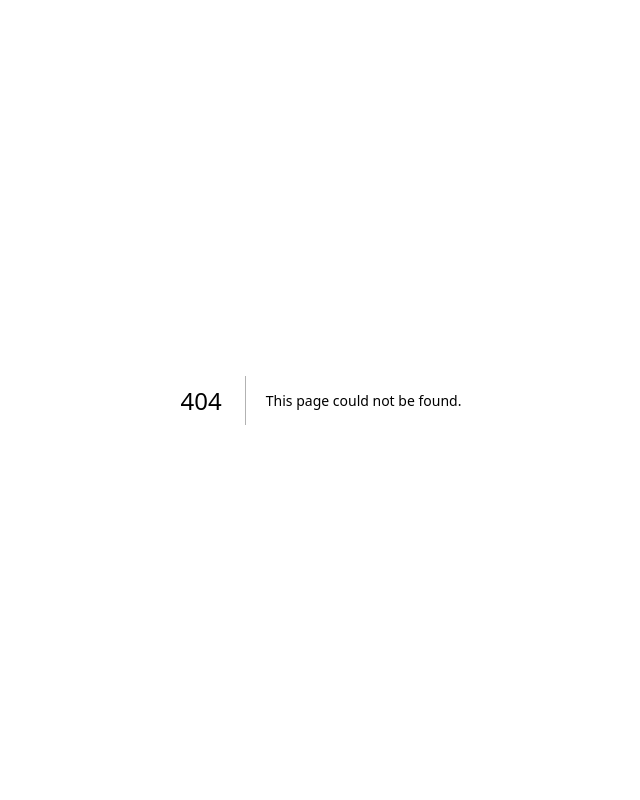
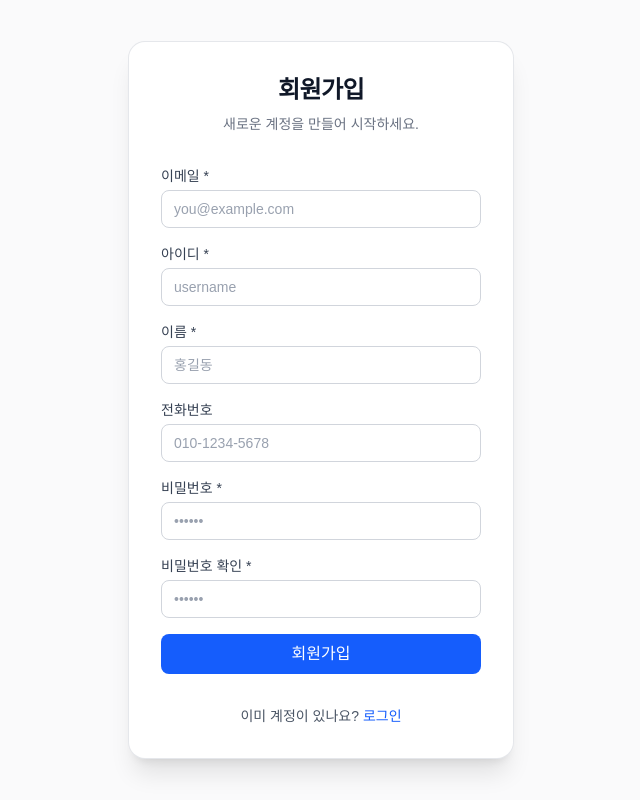
Before and after one commit to Team-INSERT/Inventory-bssm, a Next.js app: page /signup in a window 1280 px wide. Before the commit this address had no page. Shown: the whole page, without its empty margins (319-959 px from the left). Built offline with nearby package versions, Linux system fonts and the light colour scheme.

Commit message:
feat: 회원가입(signup) 페이지 추가

```diff
--- /dev/null
+++ b/src/app/signup/page.tsx
@@ -0,0 +1,261 @@
+"use client";
+
+import { useState } from "react";
+import { useRouter } from "next/navigation";
+import { signup } from "@/features/auth/api/actions";
+import { AlertCircle, CheckCircle } from "lucide-react";
+import Link from "next/link";
+
+export default function SignupPage() {
+  const router = useRouter();
+  const [loading, setLoading] = useState(false);
+  const [error, setError] = useState<string | null>(null);
+  const [success, setSuccess] = useState(false);
+  const [formData, setFormData] = useState({
+    email: "",
+    username: "",
+    password: "",
+    passwordConfirm: "",
+    fullName: "",
+    phoneNumber: "",
+  });
+
+  const handleChange = (e: React.ChangeEvent<HTMLInputElement>) => {
+    const { name, value } = e.target;
+    setFormData((prev) => ({ ...prev, [name]: value }));
+    setError(null);
+  };
+
+  const handleSubmit = async (e: React.FormEvent<HTMLFormElement>) => {
+    e.preventDefault();
+    setLoading(true);
+    setError(null);
+
+    // Validation
+    if (
+      !formData.email ||
+      !formData.username ||
+      !formData.password ||
+      !formData.fullName
+    ) {
+      setError("필수 항목을 모두 입력해주세요.");
+      setLoading(false);
+      return;
+    }
+
+    if (formData.password !== formData.passwordConfirm) {
+      setError("비밀번호가 일치하지 않습니다.");
+      setLoading(false);
+      return;
+    }
+
+    if (formData.password.length < 6) {
+      setError("비밀번호는 최소 6자 이상이어야 합니다.");
+      setLoading(false);
+      return;
+    }
+
+    try {
+      const result = await signup({
+        email: formData.email,
+        username: formData.username,
+        password: formData.password,
+        fullName: formData.fullName,
+        phoneNumber: formData.phoneNumber,
+      });
+
+      if (result.error) {
+        setError(result.error);
+      } else {
+        setSuccess(true);
+        setFormData({
+          email: "",
+          username: "",
+          password: "",
+          passwordConfirm: "",
+          fullName: "",
+          phoneNumber: "",
+        });
+        setTimeout(() => {
+          router.push(
+            "/login?message=회원가입이 완료되었습니다. 로그인해주세요.",
+          );
+        }, 2000);
+      }
+    } catch (err) {
+      setError(
+        err instanceof Error ? err.message : "회원가입 중 오류가 발생했습니다.",
+      );
+    } finally {
+      setLoading(false);
+    }
+  };
+
+  return (
+    <div className="flex min-h-screen items-center justify-center bg-gray-50/50 p-4 dark:bg-zinc-950">
+      <div className="w-full max-w-sm space-y-8 rounded-2xl bg-white p-8 shadow-xl ring-1 ring-gray-200 dark:bg-zinc-900 dark:ring-zinc-800">
+        <div className="text-center gap-2 flex flex-col">
+          <h2 className="text-2xl font-bold tracking-tight text-gray-900 dark:text-gray-100">
+            회원가입
+          </h2>
+          <p className="text-sm text-gray-500 dark:text-gray-400">
+            새로운 계정을 만들어 시작하세요.
+          </p>
+        </div>
+
+        {error && (
+          <div className="flex items-center gap-2 rounded-lg bg-red-50 p-3 text-sm text-red-600 dark:bg-red-950/50 dark:text-red-400">
+            <AlertCircle className="h-4 w-4 flex-shrink-0" />
+            <p>{error}</p>
+          </div>
+        )}
+
+        {success && (
+          <div className="flex items-center gap-2 rounded-lg bg-green-50 p-3 text-sm text-green-600 dark:bg-green-950/50 dark:text-green-400">
+            <CheckCircle className="h-4 w-4 flex-shrink-0" />
+            <p>회원가입이 완료되었습니다! 로그인 페이지로 이동합니다...</p>
+          </div>
+        )}
+
+        <form onSubmit={handleSubmit} className="space-y-4">
+          {/* Email */}
+          <div>
+            <label
+              htmlFor="email"
+              className="block text-sm font-medium text-gray-700 dark:text-gray-300"
+            >
+              이메일 *
+            </label>
+            <input
+              id="email"
+              name="email"
+              type="email"
+              value={formData.email}
+              onChange={handleChange}
+              required
+              className="mt-1 block w-full rounded-lg border border-gray-300 px-3 py-2 text-gray-900 placeholder-gray-400 focus:border-blue-500 focus:outline-none focus:ring-1 focus:ring-blue-500 sm:text-sm dark:border-zinc-700 dark:bg-zinc-800 dark:text-white"
+              placeholder="you@example.com"
+            />
+          </div>
+
+          {/* Username */}
+          <div>
+            <label
+              htmlFor="username"
+              className="block text-sm font-medium text-gray-700 dark:text-gray-300"
+            >
+              아이디 *
+            </label>
+            <input
+              id="username"
+              name="username"
+              type="text"
+              value={formData.username}
+              onChange={handleChange}
+              required
+              className="mt-1 block w-full rounded-lg border border-gray-300 px-3 py-2 text-gray-900 placeholder-gray-400 focus:border-blue-500 focus:outline-none focus:ring-1 focus:ring-blue-500 sm:text-sm dark:border-zinc-700 dark:bg-zinc-800 dark:text-white"
+              placeholder="username"
+            />
+          </div>
+
+          {/* Full Name */}
+          <div>
+            <label
+              htmlFor="fullName"
+              className="block text-sm font-medium text-gray-700 dark:text-gray-300"
+            >
+              이름 *
+            </label>
+            <input
+              id="fullName"
+              name="fullName"
+              type="text"
+              value={formData.fullName}
+              onChange={handleChange}
+              required
+              className="mt-1 block w-full rounded-lg border border-gray-300 px-3 py-2 text-gray-900 placeholder-gray-400 focus:border-blue-500 focus:outline-none focus:ring-1 focus:ring-blue-500 sm:text-sm dark:border-zinc-700 dark:bg-zinc-800 dark:text-white"
+              placeholder="홍길동"
+            />
+          </div>
+
+          {/* Phone Number */}
+          <div>
+            <label
+              htmlFor="phoneNumber"
+              className="block text-sm font-medium text-gray-700 dark:text-gray-300"
+            >
+              전화번호
+            </label>
+            <input
+              id="phoneNumber"
+              name="phoneNumber"
+              type="tel"
+              value={formData.phoneNumber}
+              onChange={handleChange}
+              className="mt-1 block w-full rounded-lg border border-gray-300 px-3 py-2 text-gray-900 placeholder-gray-400 focus:border-blue-500 focus:outline-none focus:ring-1 focus:ring-blue-500 sm:text-sm dark:border-zinc-700 dark:bg-zinc-800 dark:text-white"
+              placeholder="010-1234-5678"
+            />
+          </div>
+
+          {/* Password */}
+          <div>
+            <label
+              htmlFor="password"
+              className="block text-sm font-medium text-gray-700 dark:text-gray-300"
+            >
+              비밀번호 *
+            </label>
+            <input
+              id="password"
+              name="password"
+              type="password"
+              value={formData.password}
+              onChange={handleChange}
+              required
+              className="mt-1 block w-full rounded-lg border border-gray-300 px-3 py-2 text-gray-900 placeholder-gray-400 focus:border-blue-500 focus:outline-none focus:ring-1 focus:ring-blue-500 sm:text-sm dark:border-zinc-700 dark:bg-zinc-800 dark:text-white"
+              placeholder="••••••"
+            />
+          </div>
+
+          {/* Password Confirm */}
+          <div>
+            <label
+              htmlFor="passwordConfirm"
+              className="block text-sm font-medium text-gray-700 dark:text-gray-300"
+            >
+              비밀번호 확인 *
+            </label>
+            <input
+              id="passwordConfirm"
+              name="passwordConfirm"
+              type="password"
+              value={formData.passwordConfirm}
+              onChange={handleChange}
+              required
+              className="mt-1 block w-full rounded-lg border border-gray-300 px-3 py-2 text-gray-900 placeholder-gray-400 focus:border-blue-500 focus:outline-none focus:ring-1 focus:ring-blue-500 sm:text-sm dark:border-zinc-700 dark:bg-zinc-800 dark:text-white"
+              placeholder="••••••"
+            />
+          </div>
+
+          <button
+            type="submit"
+            disabled={loading}
+            className="w-full rounded-lg bg-blue-600 py-2 px-3 text-white font-medium hover:bg-blue-700 focus:outline-none focus:ring-2 focus:ring-blue-500 focus:ring-offset-2 disabled:opacity-50 disabled:cursor-not-allowed dark:bg-blue-600 dark:hover:bg-blue-700"
+          >
+            {loading ? "회원가입 중..." : "회원가입"}
+          </button>
+        </form>
+
+        <p className="text-center text-sm text-gray-600 dark:text-gray-400">
+          이미 계정이 있나요?{" "}
+          <Link
+            href="/login"
+            className="font-medium text-blue-600 hover:text-blue-700 dark:text-blue-400"
+          >
+            로그인
+          </Link>
+        </p>
+      </div>
+    </div>
+  );
+}
```
